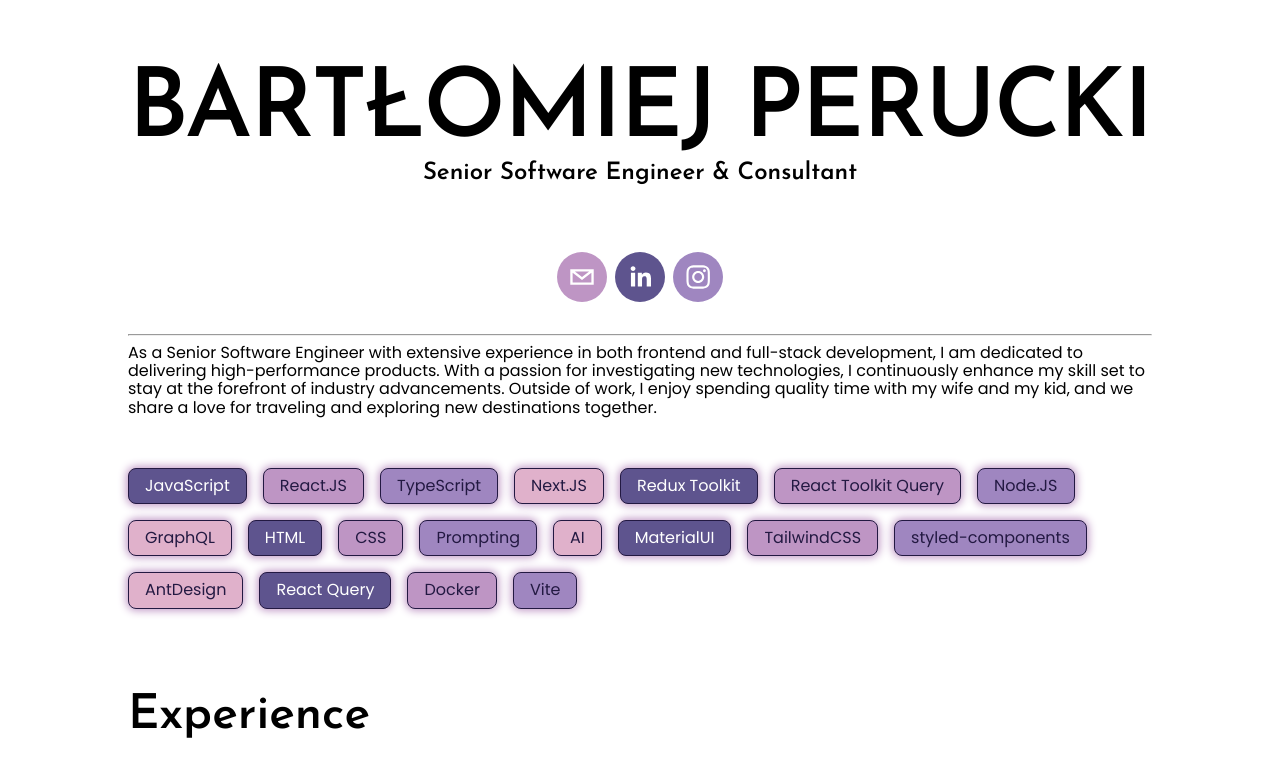
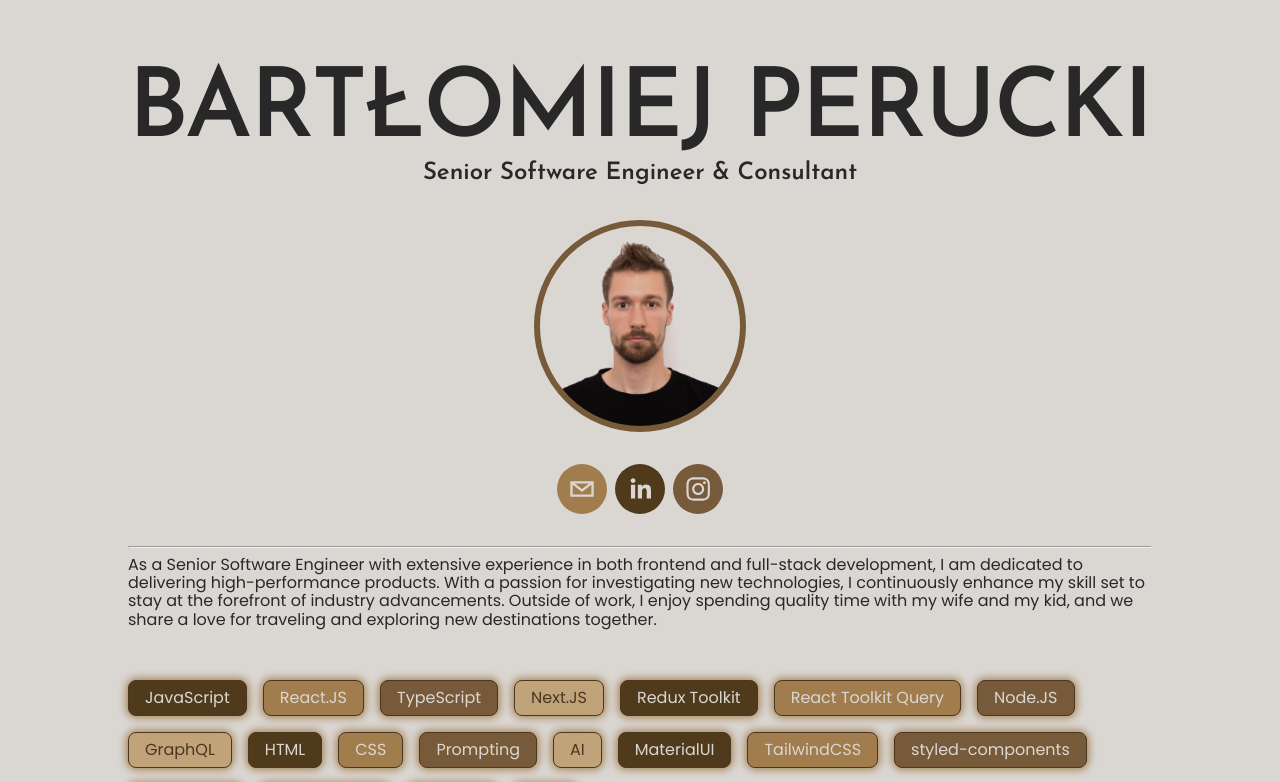
Before and after one commit to barlima/self, a Next.js app: page / in a window 1280 px wide. Shown: the top 782 px of the page. Built offline with nearby package versions, Linux system fonts and the light colour scheme.

Commit message:
Change colors, add image, and improve seo

```diff
--- a/src/app/layout.tsx
+++ b/src/app/layout.tsx
@@ -33,6 +33,43 @@ export default function RootLayout({
 }>) {
   return (
     <html lang="en">
+      <head>
+        <meta
+          name="title"
+          content="Bartłomiej Perucki – Senior Frontend Developer Specializing in High-Performance Web Solutions"
+        />
+        <meta
+          name="description"
+          content="Discover the portfolio of Bartłomiej Perucki, a Senior Frontend Developer with expertise in React.js, TypeScript, and modern web technologies. Passionate about delivering high-performance web solutions."
+        />
+        <meta
+          name="keywords"
+          content="Bartłomiej Perucki, Senior Frontend Developer, React.js, TypeScript, Web Development, Portfolio"
+        />
+        <meta name="robots" content="index, follow" />
+        <link rel="canonical" href="https://www.perucki.be/" />
+
+        <meta
+          property="og:title"
+          content="Bartłomiej Perucki – Senior Frontend Developer"
+        />
+        <meta
+          property="og:description"
+          content="Explore the work of Bartłomiej Perucki, specializing in React.js and TypeScript for high-performance web solutions."
+        />
+        <meta property="og:url" content="https://www.perucki.be/" />
+        <meta property="og:type" content="website" />
+
+        <meta name="twitter:card" content="summary_large_image" />
+        <meta
+          name="twitter:title"
+          content="Bartłomiej Perucki – Senior Frontend Developer"
+        />
+        <meta
+          name="twitter:description"
+          content="Frontend development portfolio focused on React.js, TypeScript, and high-performance applications."
+        />
+      </head>
       <body
         className={`${josefin.variable} ${cardo.variable} ${kalam.variable}`}
       >
--- a/src/app/page.tsx
+++ b/src/app/page.tsx
@@ -8,6 +8,8 @@ export default function Home() {
           <h1>BARTŁOMIEJ PERUCKI</h1>
           <h4>Senior Software Engineer & Consultant</h4>
         </hgroup>
+
+        <div id="profile-picture" />
 
         <SocialMedia />
 
--- a/src/app/social-media.tsx
+++ b/src/app/social-media.tsx
@@ -10,15 +10,15 @@ export const SocialMedia: React.FC = () => {
       <SocialIcon
         href="mailto:bartekperucki@gmail.com"
         network="email"
-        bgColor="#be95c4"
+        bgColor="var(--color-lilac)"
       />
       <SocialIcon
         url="https://www.linkedin.com/in/bart%C5%82omiej-perucki-319a0bb5/"
-        bgColor="#5e548e"
+        bgColor="var(--color-ultra-violet)"
       />
       <SocialIcon
         url="https://www.instagram.com/bartlomiejperucki/"
-        bgColor="#9f86c0"
+        bgColor="var(--color-african-violet)"
       />
     </section>
   );
--- a/src/styles/global.css
+++ b/src/styles/global.css
@@ -1,13 +1,15 @@
 :root {
-  --color-dark-violet: #231942;
-  --color-ultra-violet: #5e548e;
-  --color-african-violet: #9f86c0;
-  --color-lilac: #be95c4;
-  --color-pink-lavender: #e0b1cb;
+  --color-dark-violet: #4a3721;
+  --color-ultra-violet: #503a1c;
+  --color-african-violet: #775a39;
+  --color-lilac: #a17c4d;
+  --color-pink-lavender: #c0a379;
 }
 
 body {
   font-family: var(--font-cardo);
+  background-color: #dad7d3;
+  color: #292829;
 }
 
 main {
@@ -28,7 +30,7 @@ hgroup {
 }
 
 hgroup:has(h1) {
-  margin: 4rem 0;
+  margin: 4rem 0 2rem;
   text-align: center;
 }
 
@@ -104,15 +106,17 @@ ul > li {
 
   &:nth-child(4n + 1) {
     background-color: var(--color-ultra-violet);
-    color: white;
+    color: #dad7d3;
   }
 
   &:nth-child(4n + 2) {
     background-color: var(--color-lilac);
+    color: #dad7d3;
   }
 
   &:nth-child(4n + 3) {
     background-color: var(--color-african-violet);
+    color: #dad7d3;
   }
 
   &:nth-child(4n + 4) {
@@ -142,3 +146,17 @@ details > summary {
   margin: 0.25rem 0;
   cursor: pointer;
 }
+
+#profile-picture {
+  width: 200px;
+  height: 200px;
+  margin: 0 auto;
+  border-radius: 50%;
+  border: 6px solid var(--color-african-violet);
+  overflow: hidden;
+  background-image: url("/bartek.jpeg");
+  background-color: #dad7d3;
+  background-blend-mode: darken;
+  background-size: cover;
+  background-position: center;
+}
```
Also changed, not shown: public/bartek.jpeg (added).
